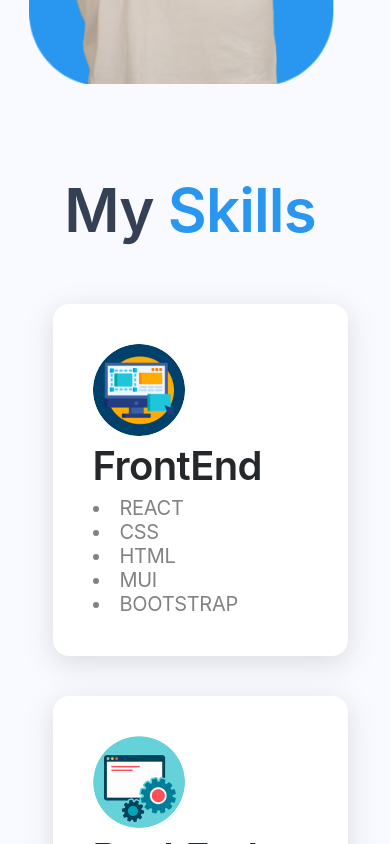
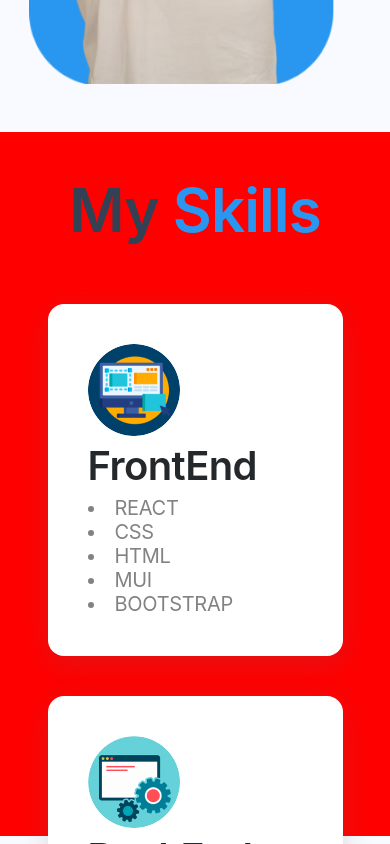
Before and after one commit to TamirBanay/my-personalSite, a React (Create React App) app in the folder my-personal-website/: page / in a window 390 px wide. Shown: the part 6280-7124 px from the top of the page. Built offline with nearby package versions, Linux system fonts and the light colour scheme.

Commit message:
center the skills

```diff
--- a/my-personal-website/src/componets/mySkills/MySkills.css
+++ b/my-personal-website/src/componets/mySkills/MySkills.css
@@ -58,10 +58,9 @@
 }
 @media screen and (max-width: 480px) {
   .mySkills-main {
-    margin-right: 10px;
     align-items: center;
     padding: 48px 40px 48px;
-    height: 1, 504px;
+    background-color: red;
   }
 
   .mySkills-boxs {
@@ -69,7 +68,6 @@
     gap: 10px;
   }
   .boxs {
-    width: 275px;
     height: 295px;
     display: flex;
     flex-direction: column;
@@ -81,7 +79,6 @@
     margin-left: 0px;
     align-items: center;
     padding: 48px 40px 48px;
-
   }
   .mySkills-boxs {
     width: 264px;
```
